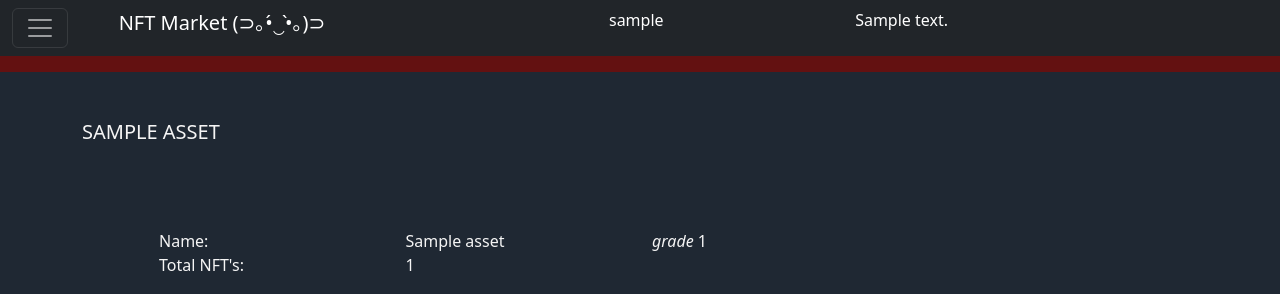
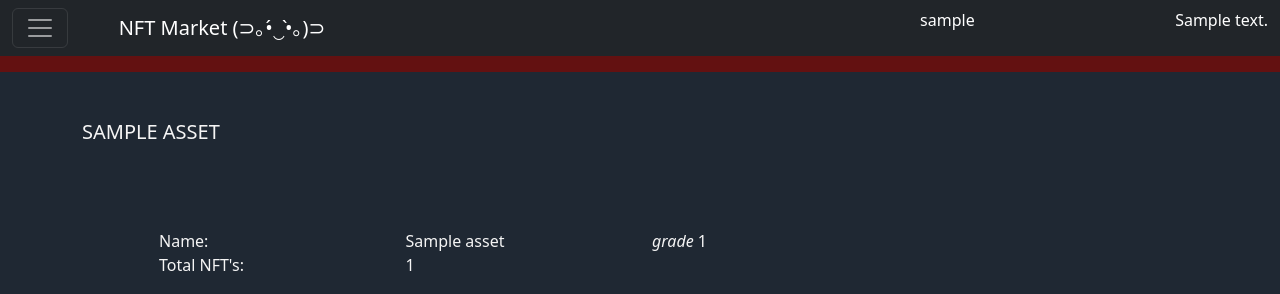
Before and after one commit to neuro-rights/hookahhigness, a Django app: page /asset/00000000-0000-0000-0000-000000000001/ in a window 1280 px wide. Shown: the top 294 px of the page. Run offline with Django 4.2, Linux system fonts and the light colour scheme; a user stored in the database is signed in; tables that the repository leaves empty hold one stand-in row (values such as "Sample post"); parts of the project's set-up code (start-up, migrations or seed data) failed here and were passed over; some libraries are stand-ins or nearby versions.

Commit message:
css cleanup

```diff
--- a/main/templates/base.html
+++ b/main/templates/base.html
@@ -37,38 +37,51 @@
 	<nav class="navbar navbar-dark bg-dark text-white">
 		<div class="d-flex container-fluid">
 			<div class="row flex-fill">
-				<div class="col-1">
-                    <button class="navbar-toggler" type="button" data-bs-toggle="collapse" data-bs-target="#navbarContent" aria-controls="navbarContent" aria-expanded="false" aria-label="Toggle navigation">
+				<div class="col-1 d-flex align-items-center">
+                    <button class="navbar-toggler align-middle" type="button" data-bs-toggle="collapse" data-bs-target="#navbarContent" aria-controls="navbarContent" aria-expanded="false" aria-label="Toggle navigation">
 						<span class="navbar-toggler-icon"></span>
 					</button>
 				</div>
 
-				<div class="col">
+				<div class="col d-flex align-items-center">
 					<a class="navbar-brand">NFT Market (⊃｡•́‿•̀｡)⊃</a>
 				</div>
 
 				{% if user.is_authenticated %}
-				<div class="col ml-auto d-flex justify-content-end">
+                <div class="col">
+                    <div class="row">
+                        <div class="col ml-auto d-flex align-items-center justify-content-end">
                             <div class="nav-item">{{ user.username }}</div>
                         </div>
-				<div class="col d-flex justify-content-end">
+                        <div class="col d-flex align-items-center justify-content-end">
                             <div class="nav-item">{{ user.ethereum_wallet_address }}</div>
                         </div>
-				<div class="col-1 ml-auto d-flex justify-content-end nav-item">
+                    </div>
+                    <div class="row">
+                        <div class="col-9 ml-auto d-flex align-items-center justify-content-end nav-item">
+                        </div>
+                        <div class="col d-flex align-items-center justify-content-end nav-item">
                             <a href="{% url 'home' %}" class="nav-link" ><i class="fa fa-cart-shopping"></i></a>
                         </div>
-				<div class="col-1 d-flex justify-content-end nav-item">
+                        <div class="col d-flex align-items-center justify-content-end nav-item">
                             <a href="{% url 'profile' %}" class="nav-link"><i class="fa fa-user-pen"></i></a>
                         </div>
-				<div class="col-1 d-flex justify-content-end nav-item">
+                        <div class="col d-flex align-items-center justify-content-end nav-item">
                             <a href="{% url 'logout' %}" class="nav-link"><i class="fa fa-person-running"></i></a>
                         </div>
+                    </div>
+                </div>
 				{% else %}
-				<div class="col-1 d-flex justify-content-end ml-auto nav-item">
+                <div class="col">
+                    <div class="row"></div>
+                    <div class="row">
+                        <div class="col-1 d-flex align-items-center justify-content-end ml-auto nav-item">
                             <a href="{% url 'signup' %}" class="nav-link"><i class="fa fa-user-lock"></i></a>
                         </div>
-				<div class="col-1 d-flex justify-content-end nav-item">
+                        <div class="col-1 d-flex align-items-center justify-content-end nav-item">
                             <a href="{% url 'login' %}" class="nav-link"><i class="fa fa-fingerprint"></i></a>
+                        </div>
+                    </div>
                 </div>
 				{% endif %}
 			</div>
```
Lines whose indentation alone changed are shown as unchanged.
